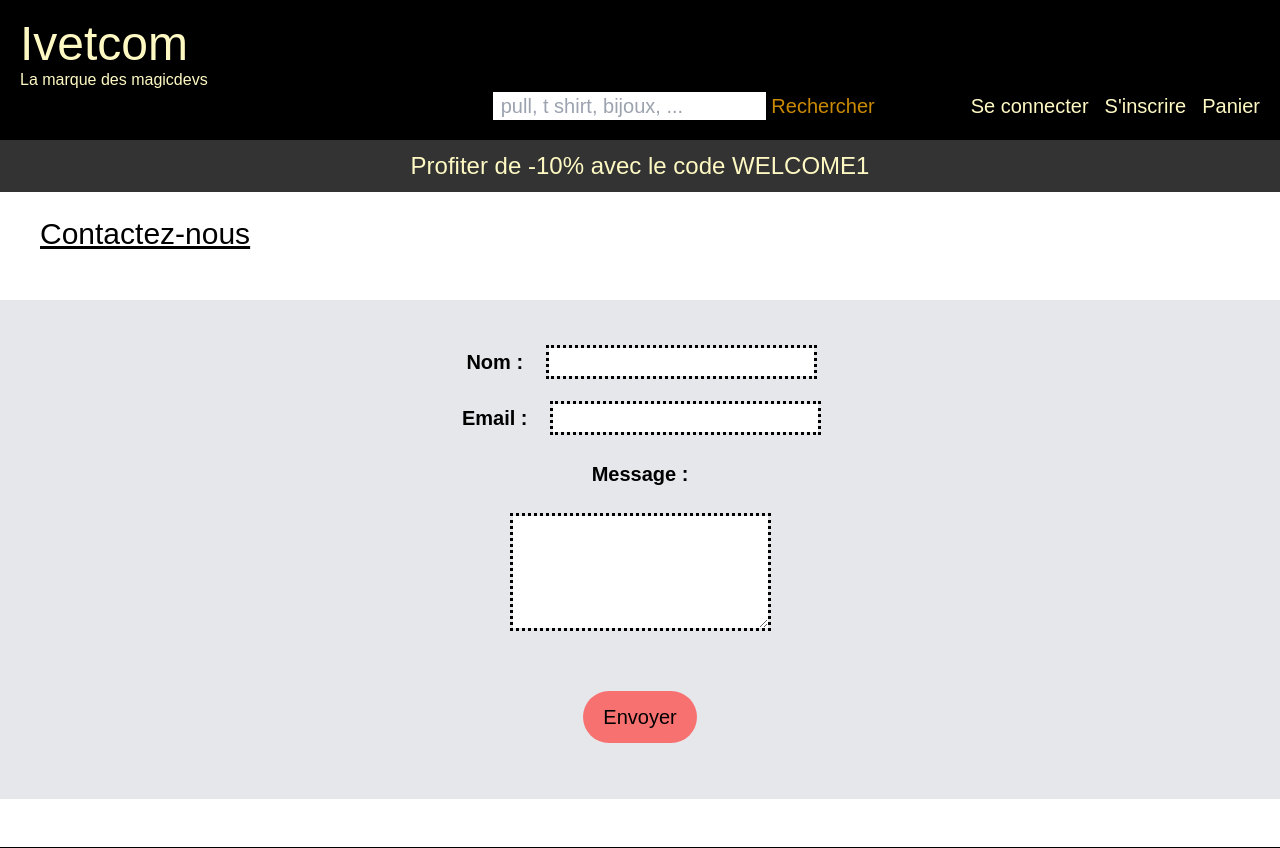
After one commit to SoizicMM/vetcom, a Flask app: page /assistance in a window 1280 px wide. The commit adds this page. Shown: the top 848 px of the page. Run offline with Flask 3, Linux system fonts and the light colour scheme; some libraries are stand-ins or nearby versions.

Commit message:
Création de nouvelles pages + remaniement de la base, articles, main

```diff
--- a/main.py
+++ b/main.py
@@ -37,7 +37,7 @@ def panier():
 #CATEGORIES
 @app.route("/homme")
 def homme():
-  return render_template("homme.html")
+  return render_template("articles.html")
 @app.route("/femme")
 def femme():
   return render_template("femme.html")
@@ -47,6 +47,22 @@ def enfant():
 @app.route("/accessoire")
 def accessoire():
   return render_template("accessoire.html")
+
+@app.route("/assistance")
+def assistance():
+  return render_template("assistance.html")
+
+@app.route("/validation")
+def validation():
+  return render_template("validation.html")
+
+@app.route("/payment")
+def payment():
+  return render_template("payment.html")
+
+@app.route('/adm')
+def adm_page():
+    return render_template('adm.html')
 
 
 
--- /dev/null
+++ b/static/app.js
@@ -0,0 +1,32 @@
+document.addEventListener("DOMContentLoaded", function() {
+  var taillesProduit = document.querySelectorAll('.taille-produit');
+
+  taillesProduit.forEach(function(taille) {
+    taille.addEventListener('click', function() {
+      // Retirer la classe 'selected' de tous les éléments
+      taillesProduit.forEach(function(t) {
+        t.classList.remove('selected');
+      });
+
+      // Ajouter la classe 'selected' à l'élément cliqué
+      this.classList.add('selected');
+    });
+  });
+});
+
+document.getElementById("contact-form").addEventListener("submit", function(event) {
+  event.preventDefault(); // Empêcher le comportement par défaut du formulaire
+
+  // Effacer les informations des champs
+  document.getElementById("nom").value = "";
+  document.getElementById("email").value = "";
+  document.getElementById("message").value = "";
+
+  // Afficher le message de confirmation
+  document.getElementById("confirmation").style.display = "block";
+
+  // Rediriger l'utilisateur vers la même page après un certain délai
+  setTimeout(function() {
+    document.getElementById("confirmation").style.display = "none"; // Cacher le message de confirmation
+  }, 5000); // Par exemple, cacher après 5 secondes
+});
--- /dev/null
+++ b/static/style.css
@@ -0,0 +1,19 @@
+.product-info-container {
+  display: flex;
+  align-items: flex-start;
+  justify-content: flex-start;
+  margin-top: 20px;
+}
+.product-image {
+  margin-right: 40px;
+}
+.taille-produit {
+  background-color: transparent;
+  padding: 8px;
+  border-radius: 5px;
+  margin-right: 10px;
+}
+.taille-produit.selected {
+  background-color: blue;
+  color: white;
+}
--- /dev/null
+++ b/templates/assistance.html
@@ -0,0 +1,29 @@
+{% extends 'base.html' %}
+{% block content %}
+
+<p class="text-3xl text-left pl-10 pr-10 underline text-black">Contactez-nous</p><br><br>
+<div class="bg-gray-200 pl-20 pr-20"><br><br>
+<div class="text-center text-xl">
+  <form id="contact-form" action="adm.html" method="post">
+    <div class="form-group">
+      <label for="nom" class="pr-5 font-bold">Nom :</label>
+      <input type="text" id="nom" name="nom" class="form-control outline-dotted" required><br><br>
+    </div>
+    <div class="form-group">
+      <label for="email" class="pr-5 font-bold">Email :</label>
+      <input type="email" id="email" name="email" class="form-control outline-dotted" required><br><br>
+    </div>
+    <div class="form-group">
+      <label for="message" class="font-bold">Message :</label><br><br>
+      <textarea id="message" name="message" class="form-control outline-dotted" rows="4" required></textarea><br><br><br>
+    </div>
+    <button type="submit" class="bg-red-400 pl-5 pt-3 pr-5 pb-3 rounded-full">Envoyer</button><br><br><br>
+  </form>
+  <div id="confirmation" style="display: none; position: fixed; bottom: 20px; right: 20px; background-color: rgba(255, 255, 255, 0.9); padding: 20px; border-radius: 10px; box-shadow: 0px 0px 10px rgba(0, 0, 0, 0.3);">
+    <p>Votre message a bien été envoyé.</p>
+  </div>
+</div>
+</div>
+<br><br>
+
+{% endblock %}
--- a/templates/base.html
+++ b/templates/base.html
@@ -5,9 +5,13 @@
       <meta http-equiv="X-UA-Compatible" content="IE=edge">
       <meta name="viewport" content="width=device-width, initial-scale=1.0">
       <script src="https://cdn.tailwindcss.com"></script>
+      <link href="static/style.css" rel="stylesheet"/>
+       <script src="static/app.js"></script>
+
+
       <title>👕  Ivetcom</title>
-
       <style>
+        /* TOUCHE PAS A CE CSS */
           body {
               font-family: Arial, sans-serif;
               text-align: center;
@@ -56,10 +60,10 @@
         nav ul li a:hover {
             color: #ffcc00; /* Couleur de survol */
         }
+
       </style>
     </head>
     <body>
-
       <!-- debut de mon code-->
       <!-- debut haut de page-->
       <header class="p-5 bg-black text-yellow-100 ">
@@ -83,15 +87,21 @@
       <p class="text-center text-2xl text-yellow-100">Profiter de -10% avec le code WELCOME1</p>
     </header>
     <br>
-
   </body>
   <main>
   {% block content %}
   {% endblock %}
   </main>
-  <footer class="p-5 bg-black text-yellow-100 text-center">
-    <p>Copyright magicdevs&copy;</p>
-    <p>Contact : ivetcom@gmail.com</p>
-  </footer>
+      <footer class="p-5 bg-black text-yellow-100 text-center" style="display: flex; justify-content: center; align-items: center;">
+          <p style="margin: 0 10px;">Copyright : magicdevs&copy;</p>
+          <p style="margin: 0 10px;">｜</p>
+          <a style="margin: 0 10px;" href="/cookies">Paramètres de cookies</a>
+          <p style="margin: 0 10px;">｜</p>
+          <a style="margin: 0 10px;" href="mailto:ivetcom@gmail.com">Contact : ivetcom@gmail.com</a>
+          <p style="margin: 0 10px;">｜</p>
+          <a href='/assistance' style="margin: 0 10px;">
+              <img src='https://i.postimg.cc/HWN7nrb7/assistance.png' border='0' alt='assistance'/>
+          </a>
+      </footer>
 </body>
 </html>
```
Also changed, not shown: templates/adm.html (added, +7 -0 lines), templates/articles.html (+12 -50 lines), templates/payment.html (added, +16 -0 lines), templates/validation.html (added, +12 -0 lines), .local/share/rippkgs-index.sqlite (added).
